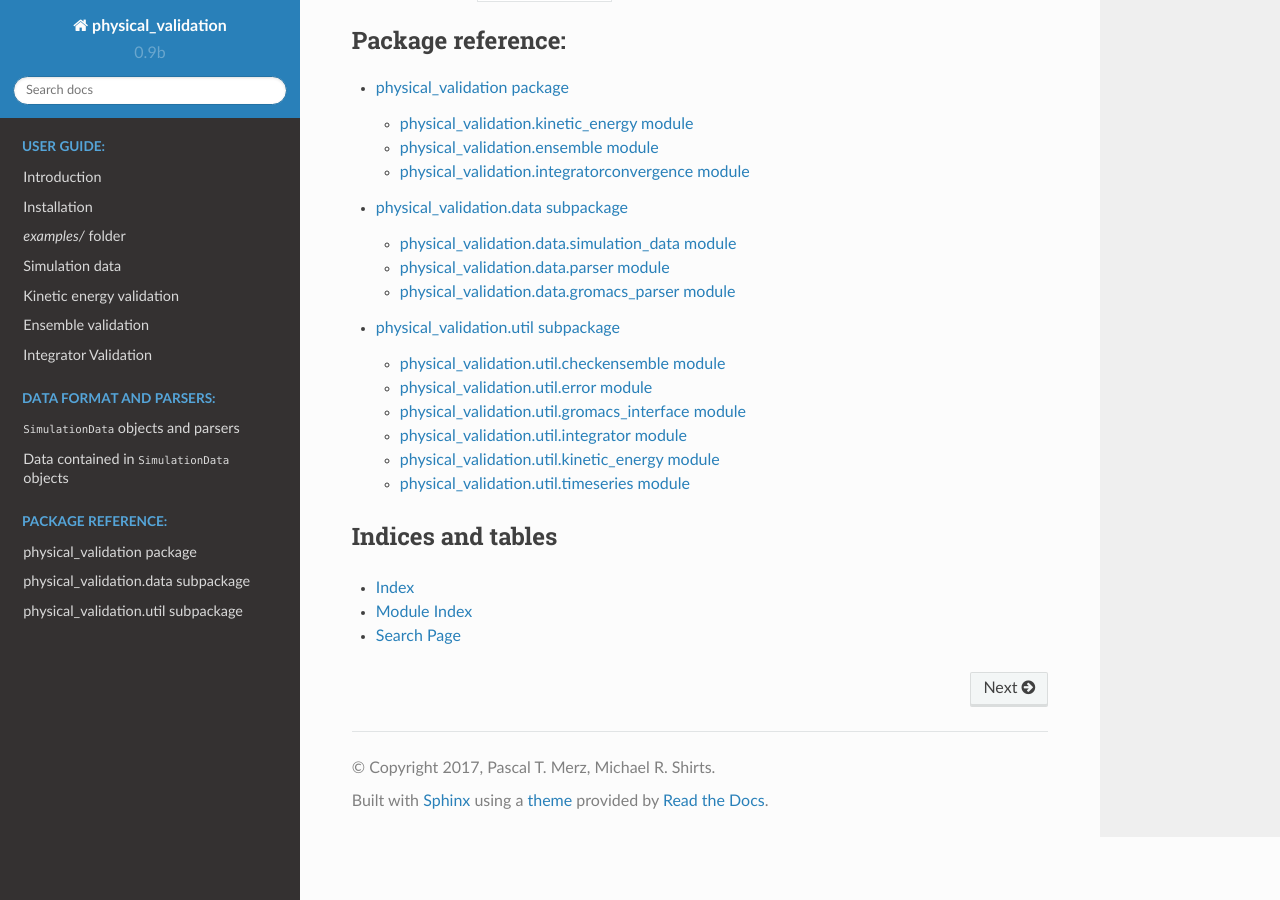
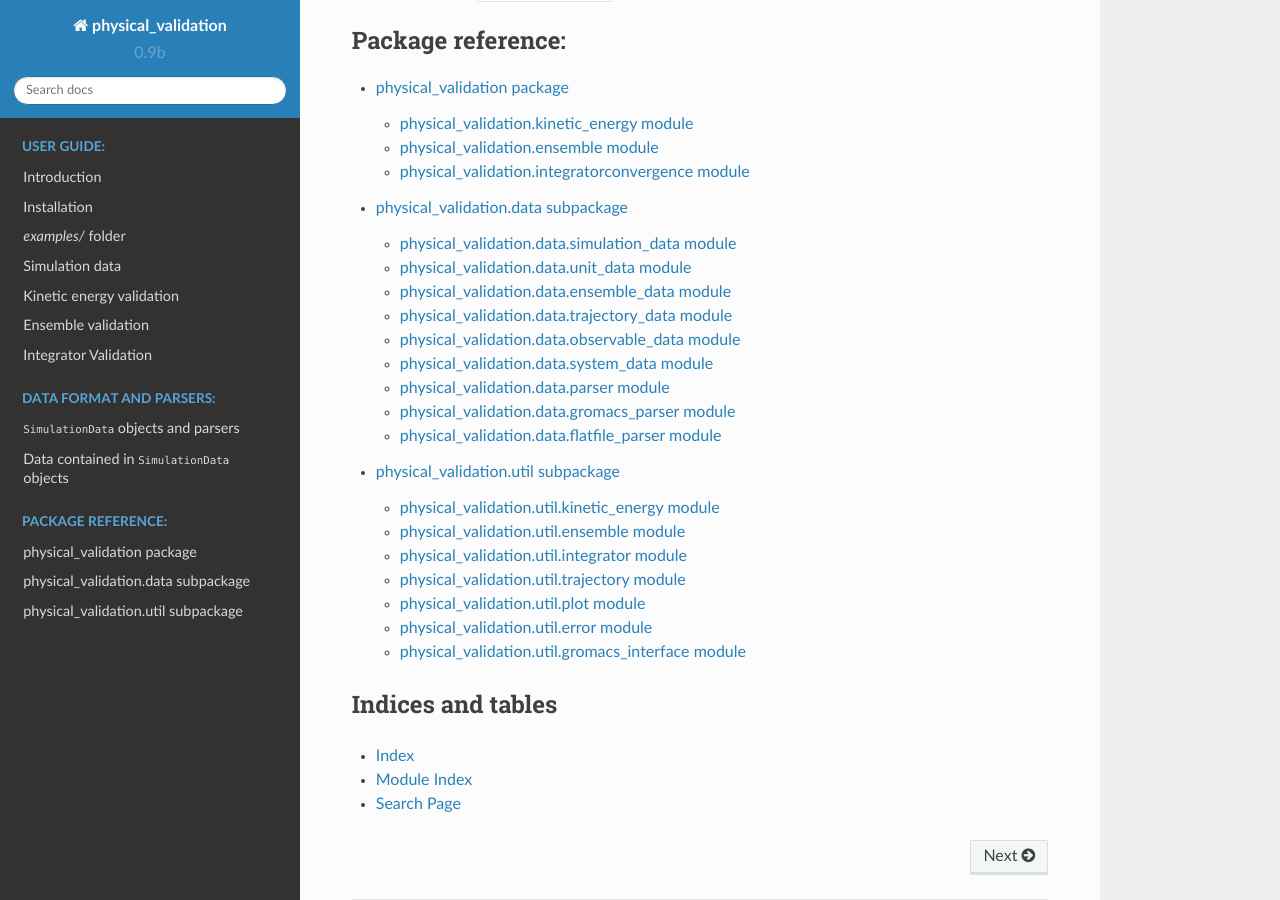
Before and after one commit to shirtsgroup/physical_validation, a Sphinx documentation site: the page built from doc/index.rst, in a window 1280 px wide and 900 px high, scrolled down 1250 px. Built offline with Sphinx 7.4.7 and the Read the Docs theme 2.0.0, drawn with Linux system fonts in a browser that asks for light colours.

Commit message:
Update documentation to reflect recent changes

```diff
--- a/doc/physical_validation.data.rst
+++ b/doc/physical_validation.data.rst
@@ -7,6 +7,35 @@ physical_validation\.data\.simulation_data module
     :members:
     :undoc-members:
 
+physical_validation\.data\.unit_data module
+-------------------------------------------
+.. automodule:: physical_validation.data.unit_data
+    :members:
+    :undoc-members:
+
+physical_validation\.data\.ensemble_data module
+-----------------------------------------------
+.. automodule:: physical_validation.data.ensemble_data
+    :members:
+    :undoc-members:
+
+physical_validation\.data\.trajectory_data module
+-------------------------------------------------
+.. automodule:: physical_validation.data.trajectory_data
+    :members:
+    :undoc-members:
+
+physical_validation\.data\.observable_data module
+-------------------------------------------------
+.. automodule:: physical_validation.data.observable_data
+    :members:
+    :undoc-members:
+
+physical_validation\.data\.system_data module
+---------------------------------------------
+.. automodule:: physical_validation.data.system_data
+    :members:
+    :undoc-members:
 
 physical_validation\.data\.parser module
 ----------------------------------------
@@ -16,7 +45,6 @@ physical_validation\.data\.parser module
     :members:
     :undoc-members:
 
-
 physical_validation\.data\.gromacs_parser module
 ------------------------------------------------
 .. automodule:: physical_validation.data.gromacs_parser
@@ -24,3 +52,11 @@ physical_validation\.data\.gromacs_parser module
 .. autoclass:: physical_validation.data.gromacs_parser.GromacsParser
     :members:
     :undoc-members:
+
+physical_validation\.data\.flatfile_parser module
+-------------------------------------------------
+.. automodule:: physical_validation.data.flatfile_parser
+
+.. autoclass:: physical_validation.data.flatfile_parser.FlatfileParser
+    :members:
+    :undoc-members:
--- a/doc/physical_validation.util.rst
+++ b/doc/physical_validation.util.rst
@@ -4,10 +4,33 @@ physical_validation\.util subpackage
 .. warning:: This subpackage is intended for internal use. Documentation
     and input validation is reduced.
 
+physical_validation\.util\.kinetic_energy module
+------------------------------------------------
+.. automodule:: physical_validation.util.kinetic_energy
+    :members:
+    :undoc-members:
 
-physical_validation\.util\.checkensemble module
------------------------------------------------
-.. automodule:: physical_validation.util.checkensemble
+physical_validation\.util\.ensemble module
+------------------------------------------
+.. automodule:: physical_validation.util.ensemble
+    :members:
+    :undoc-members:
+
+physical_validation\.util\.integrator module
+--------------------------------------------
+.. automodule:: physical_validation.util.integrator
+    :members:
+    :undoc-members:
+
+physical_validation\.util\.trajectory module
+--------------------------------------------
+.. automodule:: physical_validation.util.trajectory
+    :members:
+    :undoc-members:
+
+physical_validation\.util\.plot module
+--------------------------------------
+.. automodule:: physical_validation.util.plot
     :members:
     :undoc-members:
 
@@ -22,21 +45,3 @@ physical_validation\.util\.gromacs_interface module
 .. automodule:: physical_validation.util.gromacs_interface
     :members:
     :undoc-members:
-
-physical_validation\.util\.integrator module
---------------------------------------------
-.. automodule:: physical_validation.util.integrator
-    :members:
-    :undoc-members:
-
-physical_validation\.util\.kinetic_energy module
-------------------------------------------------
-.. automodule:: physical_validation.util.kinetic_energy
-    :members:
-    :undoc-members:
-
-physical_validation\.util\.timeseries module
---------------------------------------------
-.. automodule:: physical_validation.util.timeseries
-    :members:
-    :undoc-members:
```
